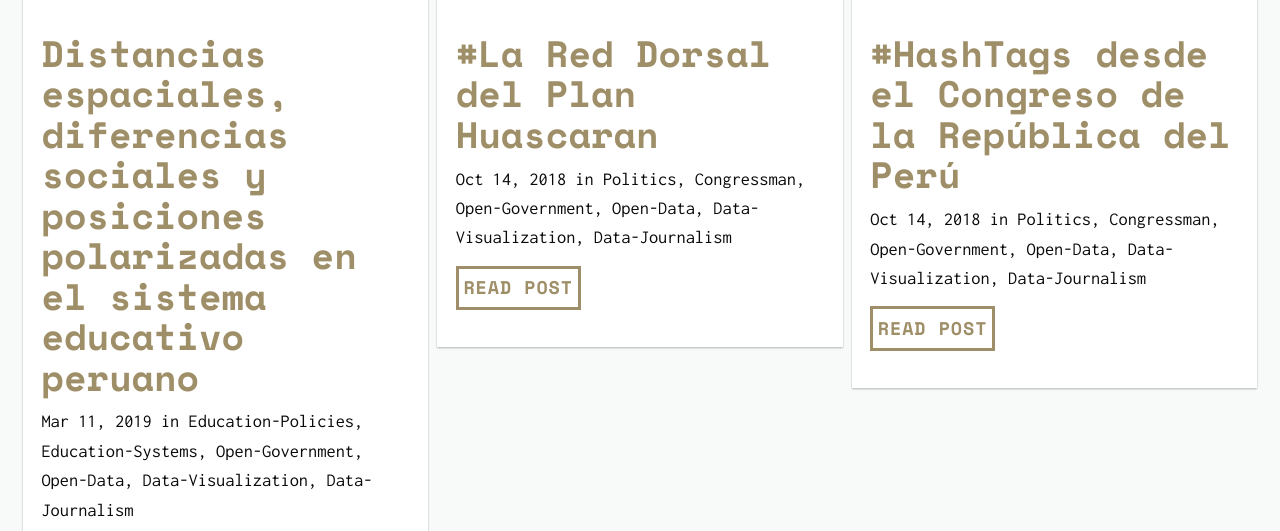
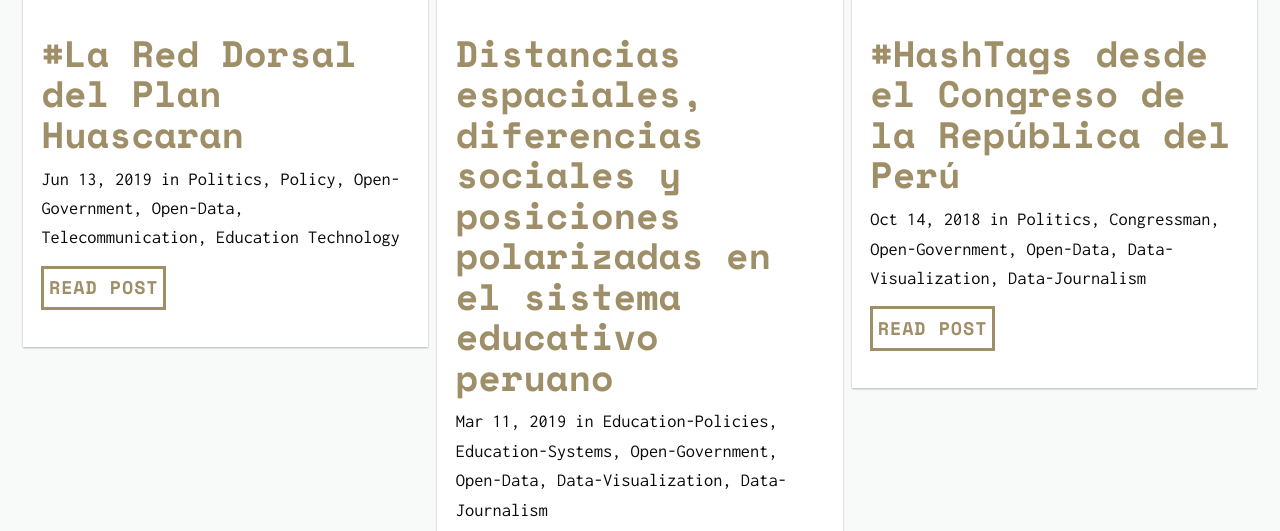
Before and after one commit to manuelvarzen/Vigia, a Jekyll site: the page built from archive.html, in a window 1280 px wide and 900 px high, cut to the strip 369-900 px from the top of the window. Built offline with Jekyll 4.4.1, drawn with Linux system fonts in a browser that asks for light colours; nearby versions of some CDN libraries.

Commit message:
Update 2019-06-13-La-Red-Dorsal-Del-Plan-Huascaran.md

```diff
--- a/_posts/2019-06-13-La-Red-Dorsal-Del-Plan-Huascaran.md
+++ b/_posts/2019-06-13-La-Red-Dorsal-Del-Plan-Huascaran.md
@@ -4,18 +4,18 @@
 headline: notes1
 publisher: notes2
 title: "#La Red Dorsal del Plan Huascaran"
-date: 2018-10-14
+date: 2019-06-13
 summary: An approach to the technology education and links
 description: Two important events linked to the discourse of interconnecting the whole country appeared in the last decades.
 image: /Vigia/img/RedDorsalPlanHuascaran.png
 image-sm: /Vigia/RedDorsalPlanHuascaran.png
 categories:
   - Politics
-  - Congressman
+  - Policy
   - Open-Government
   - Open-Data
-  - Data-Visualization
-  - Data-Journalism
+  - Telecommunication
+  - Education Technology
 ---
 
 Distancias espaciales y ausencias funcionales pero proximidades conceptuales en el Plan Huascaran y la Red Dorsal Nacional de Fibra Óptica: similares situaciones y diferentes actores.
```
